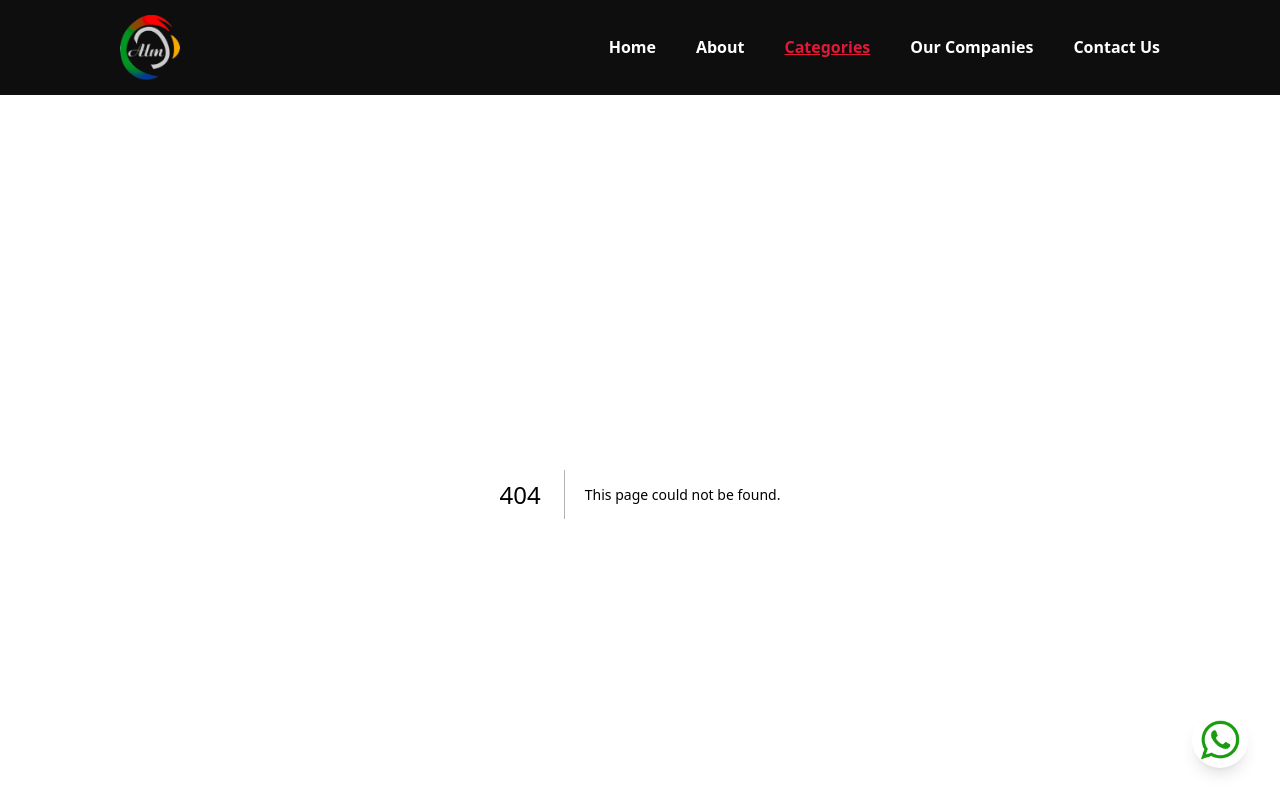
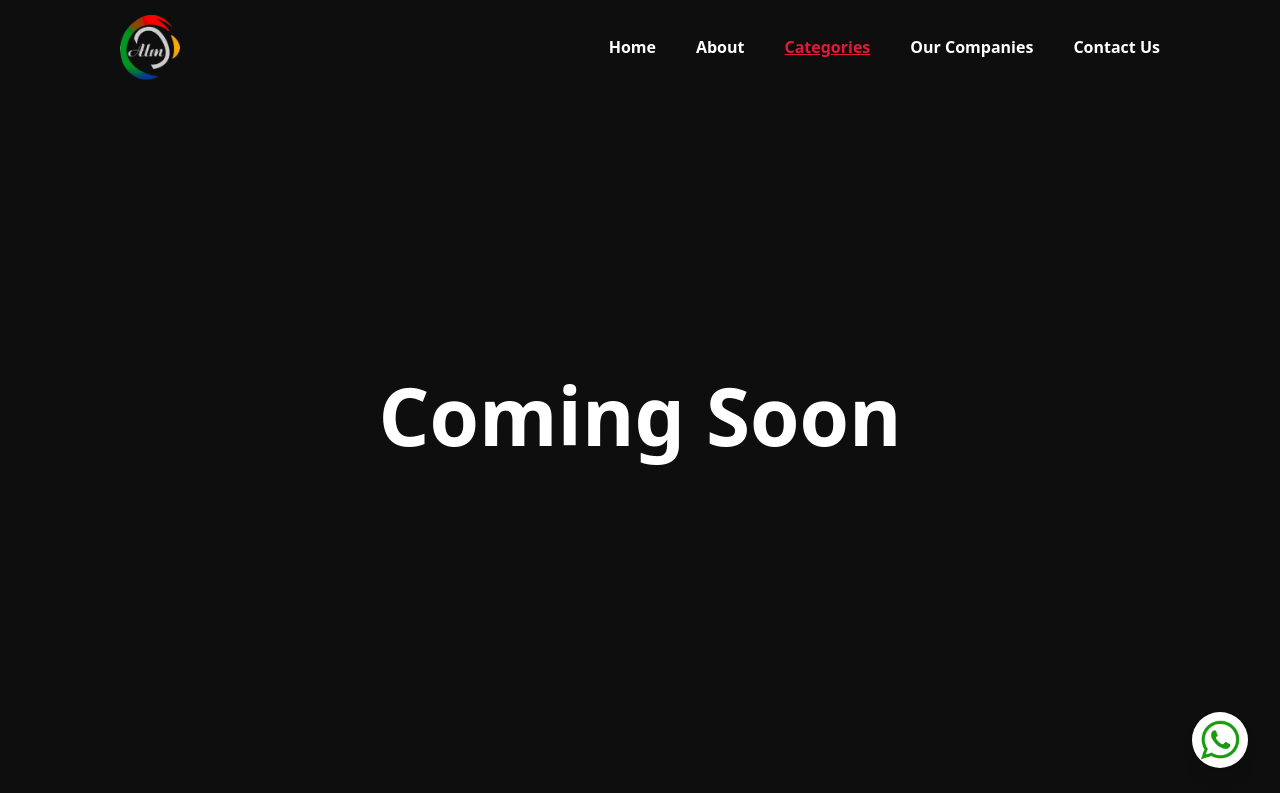
Before and after one commit to Uneebbhat/almtraders, a Next.js app: page /categories in a window 1280 px wide. Before the commit this address had no page. Shown: the top 793 px of the page. Built offline with nearby package versions, Linux system fonts and the light colour scheme.

Commit message:
categories page added coming soon

```diff
--- /dev/null
+++ b/src/app/categories/page.tsx
@@ -0,0 +1,20 @@
+import Container from "@/components/Container";
+import React from "react";
+
+const page = () => {
+  return (
+    <>
+      <section className="py-[60px] bg-black text-white min-h-[80vh] flex items-center justify-center">
+        <Container>
+          <div>
+            <h1 className="text-[60px] md:text-[80px] font-bold text-center">
+              Coming Soon
+            </h1>
+          </div>
+        </Container>
+      </section>
+    </>
+  );
+};
+
+export default page;
```
